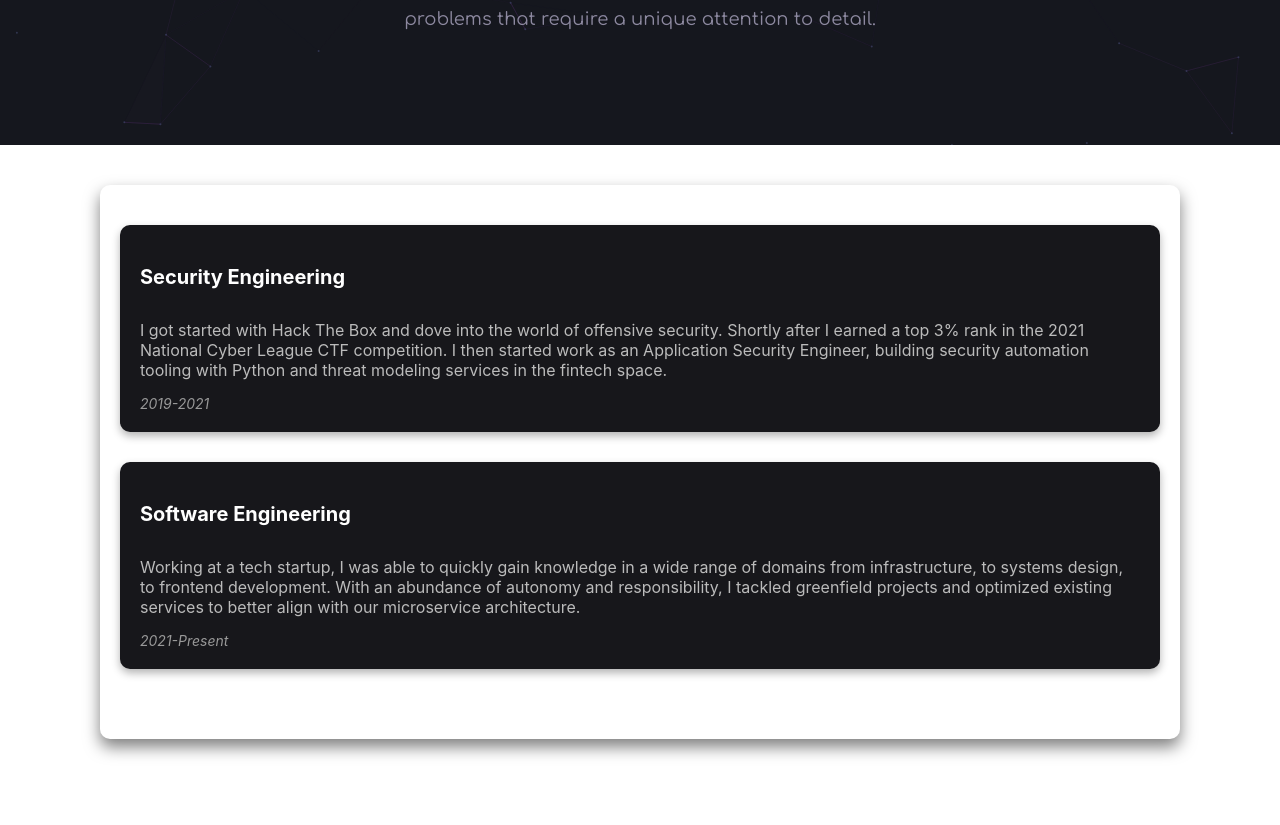
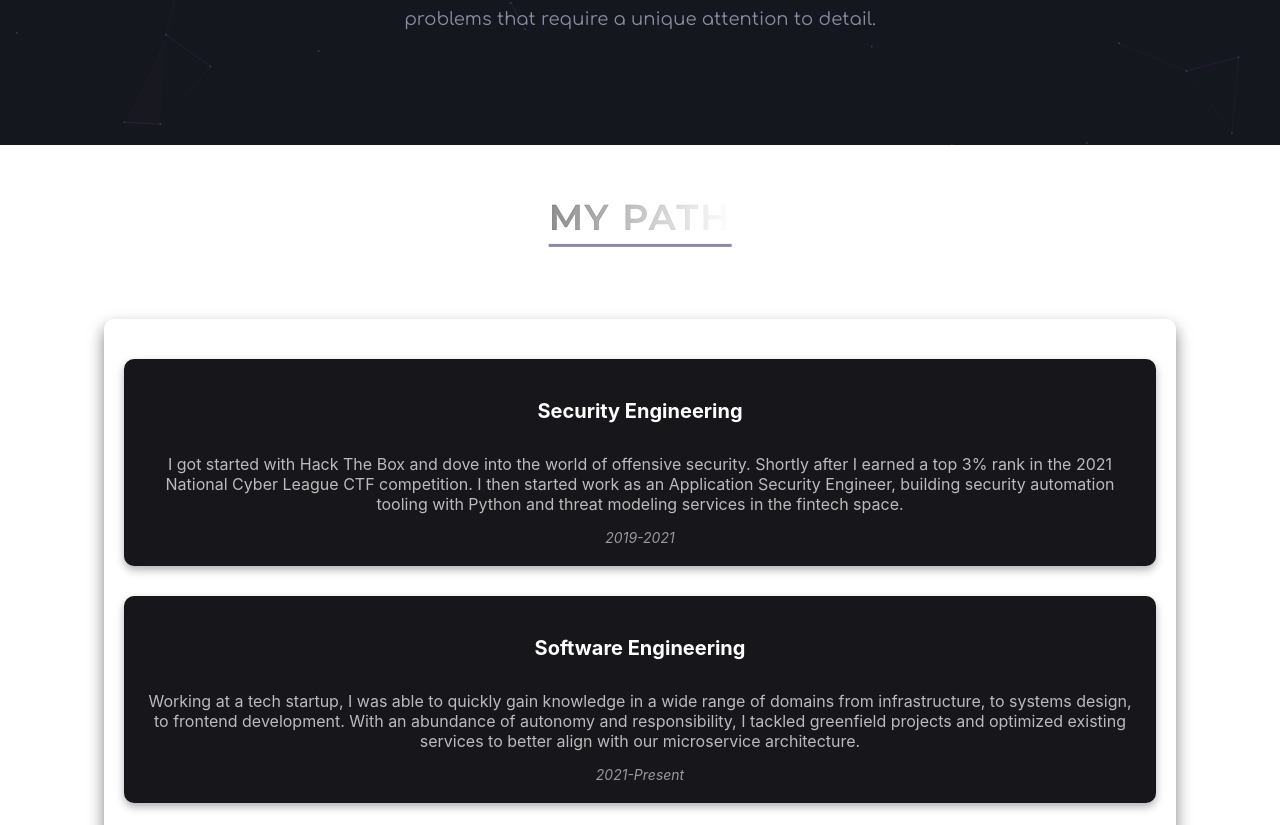
Before and after one commit to NikoRaisanen/personal-website, a React (Create React App) app: page / in a window 1280 px wide. Shown: the part 655-1480 px from the top of the page. Built offline with nearby package versions, Linux system fonts and the light colour scheme.

Commit message:
added section header for My Path, colors TBD

```diff
--- a/src/components/ExperiencesList.js
+++ b/src/components/ExperiencesList.js
@@ -28,11 +28,14 @@ const Experience = ({ title, description, year }) => {
 
 const ExperienceList = () => {
     return (
+        <section className="path-section">
+        <h2 className="section-title">My Path</h2>
         <div className="experience-list">
             {experiences.map(experience => (
                 <Experience key={experience.id} {...experience} />
             ))}
         </div>
+        </section>
     );
 };
 
--- a/src/css/experience.css
+++ b/src/css/experience.css
@@ -54,3 +54,36 @@
     .experience-description {
         font-size: 16px;
     }
+
+    .section-title {
+        font-family: 'Montserrat', sans-serif;
+        font-weight: 600;
+        color: #fff;
+        text-transform: uppercase;
+        letter-spacing: 2px;
+        position: relative;
+        display: inline-block;
+        padding-bottom: 10px;
+        margin-bottom: 30px;
+        font-size: 2.25em;
+        background: -webkit-linear-gradient(left, #1d1c1f, rgba(255, 255, 255, 0.05));
+        text-shadow: 0 0 1px rgba(255, 255, 255, 0.5);
+        -webkit-background-clip: text;
+        -webkit-text-fill-color: transparent;
+        animation: float 6s ease-in-out infinite;
+    }
+    .path-section {
+        text-align: center;
+        padding: 20px;
+        color: #fff;
+      }
+      .section-title::after {
+        content: '';
+        display: block;
+        width: 100%;
+        padding-top: 5px;
+        border-bottom: 3px solid #8d89a0;
+        position: absolute;
+        left: 50%;
+        transform: translateX(-50%);
+      }
```
